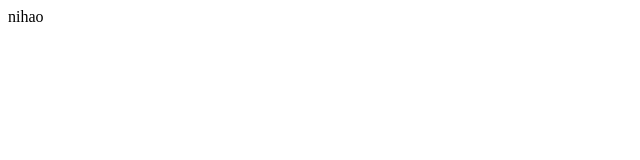
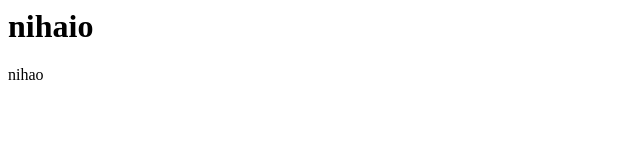
Before and after one commit to shiguankele/shiguankele.github.io, a plain HTML site: page index.html in a window 1280 px wide. Shown: the whole page, without its empty margins (0-640 px from the left). Drawn offline with Linux system fonts and the light colour scheme.

Commit message:
Update index.html

```diff
--- a/index.html
+++ b/index.html
@@ -1,2 +1,2 @@
-
+<h1>nihaio</h1>
 nihao
```
